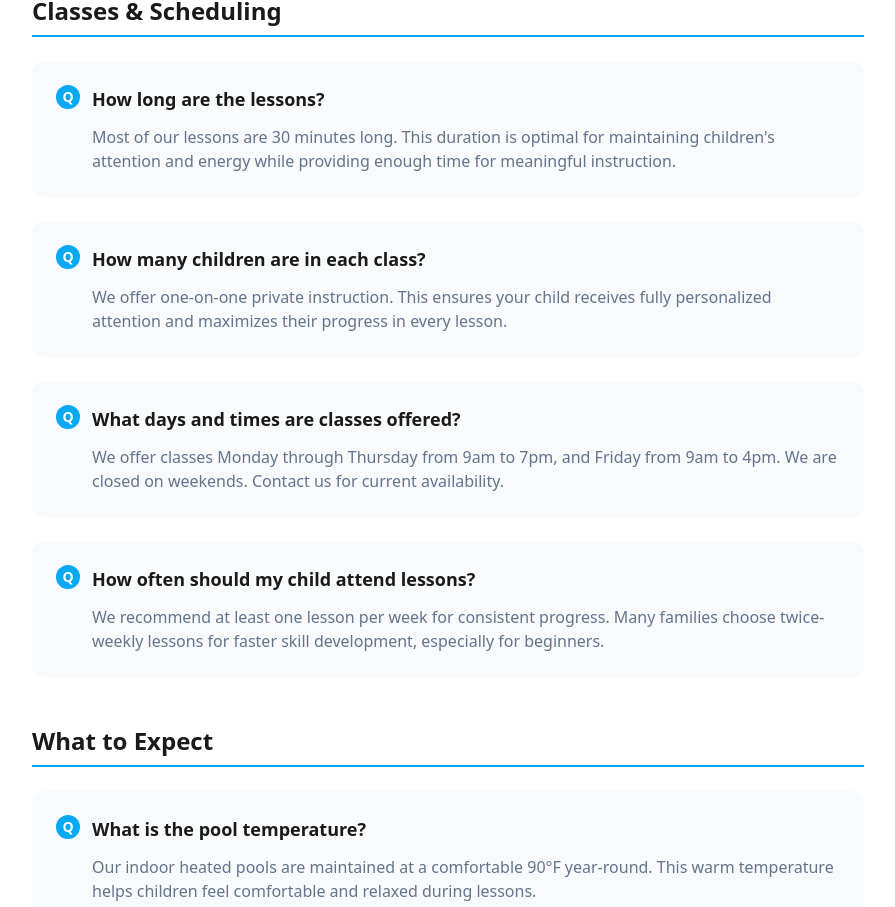
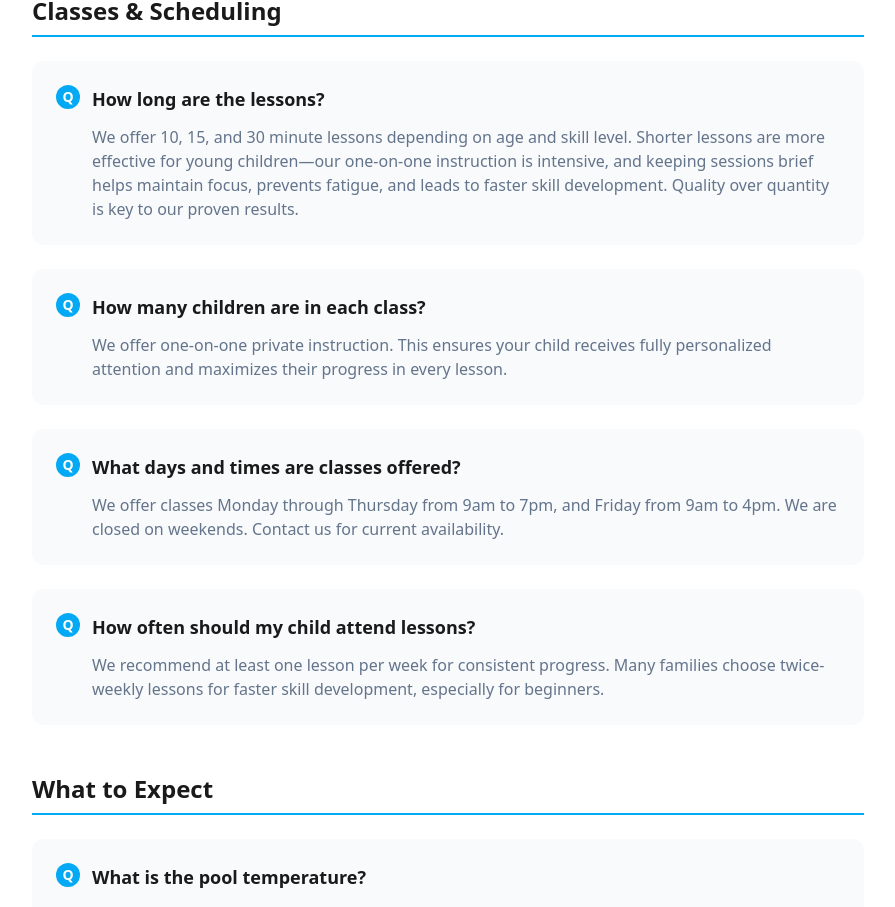
Before and after one commit to cyntel-intelligence/aqua-journey-website, a Next.js app: page /faq in a window 1280 px wide. Shown: the part 879-1786 px from the top of the page, without its empty margins (192-1087 px from the left). Built offline with nearby package versions, Linux system fonts and the light colour scheme.

Commit message:
Update FAQ: lesson durations 10, 15, 30 min with explanation

```diff
--- a/src/app/faq/page.tsx
+++ b/src/app/faq/page.tsx
@@ -25,7 +25,7 @@ const faqs = [
     questions: [
       {
         q: 'How long are the lessons?',
-        a: 'Most of our lessons are 30 minutes long. This duration is optimal for maintaining children\'s attention and energy while providing enough time for meaningful instruction.',
+        a: 'We offer 10, 15, and 30 minute lessons depending on age and skill level. Shorter lessons are more effective for young children—our one-on-one instruction is intensive, and keeping sessions brief helps maintain focus, prevents fatigue, and leads to faster skill development. Quality over quantity is key to our proven results.',
       },
       {
         q: 'How many children are in each class?',
```
